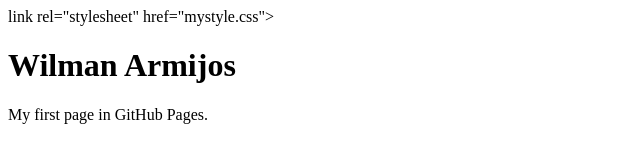
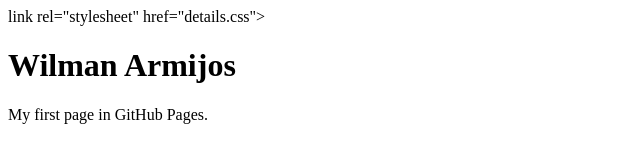
Before and after one commit to Wilman-Armijos/wilmanarmijoscv, a plain HTML site: page index.html in a window 1280 px wide. Shown: the full height of the page, 0-640 px from the left. Drawn offline with Linux system fonts and the light colour scheme.

Commit message:
Update index.html

```diff
--- a/index.html
+++ b/index.html
@@ -1,5 +1,5 @@
 <html>
-link rel="stylesheet" href="mystyle.css">
+link rel="stylesheet" href="details.css">
   <head>
     <title>MY Page</title>
   </head>
```
